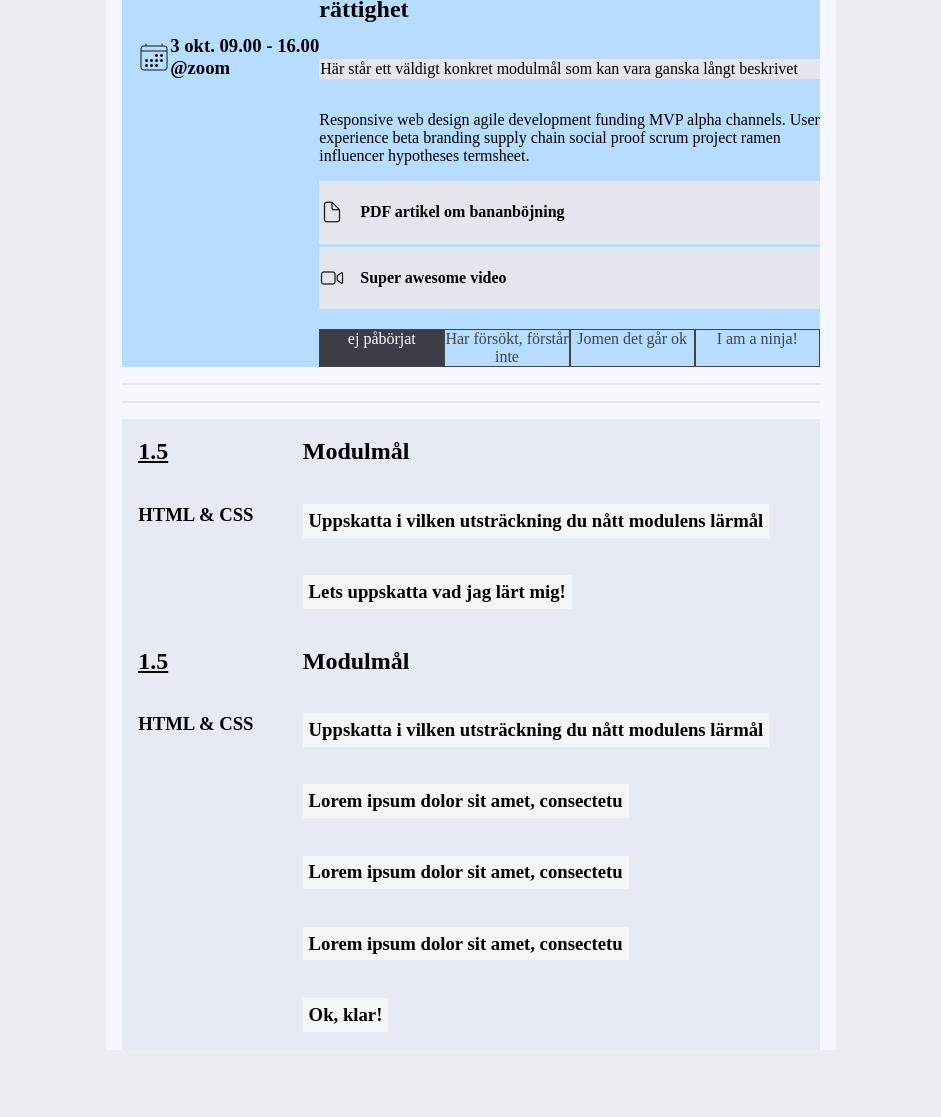
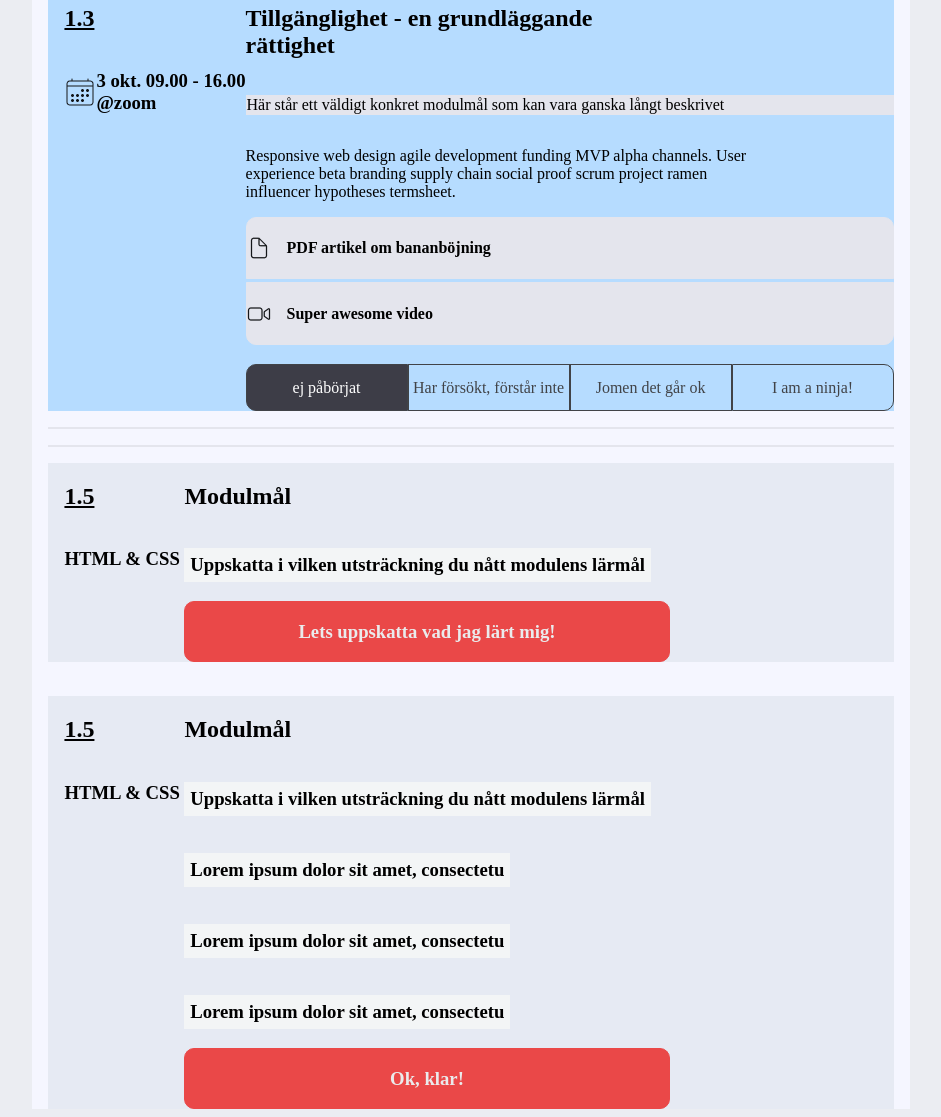
Before and after one commit to dylanR96/components-practice, a plain HTML site: page part2.html in a window 1280 px wide. Shown: the part 1478-2595 px from the top of the page, without its empty margins (169-1110 px from the left). Before the commit the page ends 2536 px from the top, so only its background shows below. Drawn offline with Linux system fonts and the light colour scheme.

Commit message:
Added styling and classes to last part of page, minor styling remaingin

```diff
--- a/part2.html
+++ b/part2.html
@@ -77,10 +77,10 @@
                                     <p>Responsive web design agile development funding MVP alpha channels. User<br>
                                     experience beta branding supply chain social proof scrum project ramen<br>
                                     influencer hypotheses termsheet.</p>
-                                <div class="wrapper__assignment__files">
+                                <div class="wrapper__assignment__files--part1">
                                     <img src="images/fileIcon.png" alt="file icon" class="wrapper__assignment__files--image"><h4>PDF artikel om bananböjning</h4>
                                 </div>
-                                <div class="wrapper__assignment__files">
+                                <div class="wrapper__assignment__files--part2">
                                     <img src="images/videoIcon.png" alt="video icon" class="wrapper__assignment__files--image"><h4>Super awesome video</h4>
                                 </div>
 
@@ -88,7 +88,7 @@
                                 <a class="wrapper__grading--marked-grade" href="">ej påbörjat</a>
                                 <a class="wrapper__grading--grade" href="">Förstår inte</a>
                                 <a class="wrapper__grading--grade" href="">förstår delvis</a>
-                                <a class="wrapper__grading--grade" href="">förstår helt</a>
+                                <a class="wrapper__grading--grade-variation" href="">förstår helt</a>
                             </div>
                     </div>
                 </section>
@@ -108,10 +108,10 @@
                                 <p>Responsive web design agile development funding MVP alpha channels. User<br>
                                 experience beta branding supply chain social proof scrum project ramen<br>
                                 influencer hypotheses termsheet.</p>
-                                <div class="wrapper__assignment__files">
+                                <div class="wrapper__assignment__files--part1">
                                     <img src="images/fileIcon.png" alt="file icon" class="wrapper__assignment__files--image"><h4>PDF artikel om bananböjning</h4>
                                 </div>
-                                <div class="wrapper__assignment__files">
+                                <div class="wrapper__assignment__files--part2">
                                     <img src="images/videoIcon.png" alt="video icon" class="wrapper__assignment__files--image"><h4>Super awesome video</h4>
                                 </div>
 
@@ -119,7 +119,7 @@
                                 <a class="wrapper__grading--marked-grade" href="">ej påbörjat</a>
                                 <a class="wrapper__grading--grade" href="">Har försökt, förstår inte</a>
                                 <a class="wrapper__grading--grade" href="">Jomen det går ok</a>
-                                <a class="wrapper__grading--grade" href="">I am a ninja!</a>
+                                <a class="wrapper__grading--grade-variation" href="">I am a ninja!</a>
                             </div>
                     </div>
 
@@ -140,10 +140,10 @@
                                 <p>Responsive web design agile development funding MVP alpha channels. User<br>
                                 experience beta branding supply chain social proof scrum project ramen<br>
                                 influencer hypotheses termsheet.</p>
-                                <div class="wrapper__assignment__files">
+                                <div class="wrapper__assignment__files--part1">
                                     <img src="images/fileIcon.png" alt="file icon" class="wrapper__assignment__files--image"><h4>PDF artikel om bananböjning</h4>
                                 </div>
-                                <div class="wrapper__assignment__files">
+                                <div class="wrapper__assignment__files--part2">
                                     <img src="images/videoIcon.png" alt="video icon" class="wrapper__assignment__files--image"><h4>Super awesome video</h4>
                                 </div>
 
@@ -151,7 +151,7 @@
                                 <a class="wrapper__grading--marked-grade" href="">ej påbörjat</a>
                                 <a class="wrapper__grading--grade" href="">Har försökt, förstår inte</a>
                                 <a class="wrapper__grading--grade" href="">Jomen det går ok</a>
-                                <a class="wrapper__grading--grade" href="">I am a ninja!</a>
+                                <a class="wrapper__grading--grade-variation" href="">I am a ninja!</a>
                             </div>
                     </div>
 
@@ -170,12 +170,12 @@
                                 <div class="wrapper__goals--right-text--texty1">
                                     <h3>Uppskatta i vilken utsträckning du nått modulens lärmål</h3>
                                 </div>
-                                <div class="wrapper__goals--right-text--texty2">
+                                <div class="wrapper__goals--right-text--texty3">
                                     <h3>Lets uppskatta vad jag lärt mig!</h3>
                                 </div>
                         </div>
                     </section>
-
+                        <div class="wrapper--border-between-sections-2"></div>
                     <section class="wrapper__goals">
                         <div class="wrapper__goals--left-text">
                             <h2>1.5</h2>
@@ -196,7 +196,7 @@
                                     <h3>Lorem ipsum dolor sit amet, consectetu</h3>
                                 </div>
 
-                                <div class="wrapper__goals--right-text--texty2">
+                                <div class="wrapper__goals--right-text--texty3">
                                     <h3>Ok, klar!</h3>
                                 </div>
                         </div>
--- a/styles2.css
+++ b/styles2.css
@@ -83,8 +83,7 @@ body {
 .wrapper__goals--right-text {
     display: flex;
     flex-direction: column;
-    margin-left: 1em;
-    margin-right: 2em;
+    margin-right: 14em;
 }
 
 .wrapper__goals--right-text--texty1 {
@@ -119,6 +118,14 @@ body {
     margin-top: 1em;
 }
 
+.wrapper--border-between-sections-2 {
+    border: 1px solid rgb(245, 246, 255);
+    margin-left: 1em;
+    margin-right: 1em;
+    margin-bottom: 1em;
+    margin-top: 1em;
+}
+
 .wrapper__grading {
     display: flex;
     justify-content: space-around;
@@ -126,22 +133,43 @@ body {
 }
 
 .wrapper__grading--grade {
+    display: flex;
+    justify-content: center;
+    align-items: center;
     border: 1px solid rgb(65, 67, 71);
     text-decoration: none;
     width: 100%;
-    text-align: center;
     color: rgb(65, 67, 71);
+    width: 10em;
+    height: 2.8em;
 }
 
 .wrapper__grading--marked-grade {
+    display: flex;
+    justify-content: center;
+    align-items: center;
     border: 1px solid rgb(65, 67, 71);
     text-decoration: none;
     width: 100%;
-    text-align: center;
     color: rgb(255, 255, 255);
     background-color: rgb(61, 61, 71);
+    width: 10em;
+    height: 2.8em;
+    border-radius: 10px 0px 0px 10px;
 }
 
+.wrapper__grading--grade-variation {
+    display: flex;
+    justify-content: center;
+    align-items: center;
+    border: 1px solid rgb(65, 67, 71);
+    text-decoration: none;
+    width: 100%;
+    color: rgb(65, 67, 71);
+    width: 10em;
+    height: 2.8em;
+    border-radius: 0px 10px 10px 0px;
+}
 .calender-image {
     height: 2em;
     width: 2em;
@@ -162,12 +190,22 @@ body {
     background-color: rgb(228, 229, 237);
 }
 
-.wrapper__assignment__files {
+.wrapper__assignment__files--part1 {
     display: flex;
     align-items: center;
     border: 1px solid rgb(228, 229, 237);
     background-color: rgb(228, 229, 237);
     margin-bottom: 0.2em;
+    border-radius: 10px 10px 0px 0px;
+}
+
+.wrapper__assignment__files--part2 {
+    display: flex;
+    align-items: center;
+    border: 1px solid rgb(228, 229, 237);
+    background-color: rgb(228, 229, 237);
+    margin-bottom: 0.2em;
+    border-radius: 0px 0px 10px 10px;
 }
 
 .wrapper__assignment__files--image {
@@ -202,3 +240,11 @@ body {
     margin-right: 1em;
     margin-bottom: 1em;
 }
+
+.wrapper__goals--right-text--texty3 {
+    background-color: rgb(234, 72, 72);
+    border: 1px solid rgb(234, 72, 72);
+    text-align: center;
+    color: rgb(234, 235, 236);
+    border-radius: 10px;
+}
```
